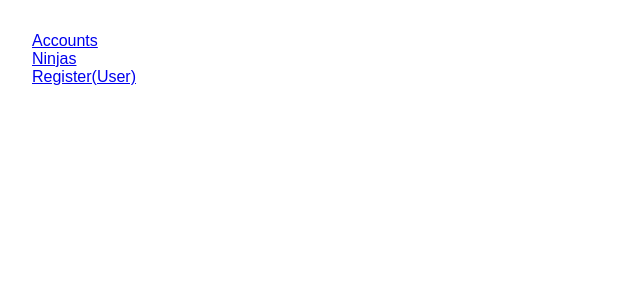
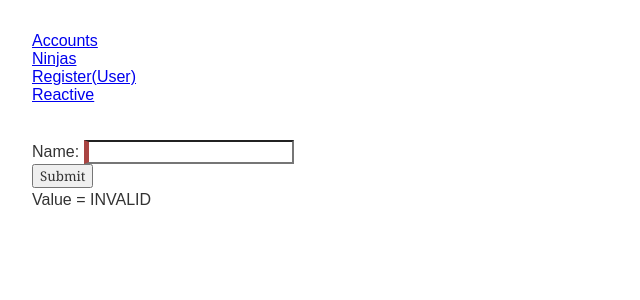
Before and after one commit to Chinmaydg98/ninjas, an Angular app: page /reactive-form in a window 1280 px wide. Before the commit this address led to /. Shown: the top 300 px of the page, without its empty margins (0-640 px from the left). Built offline with nearby package versions, Linux system fonts and the light colour scheme.

Commit message:
ReactiveForms Attempt1

```diff
--- a/src/app/app-routing.module.ts
+++ b/src/app/app-routing.module.ts
@@ -5,12 +5,14 @@ import { AccountsComponent } from './accounts/accounts.component';
 import { NinjasComponent } from './ninjas/ninjas.component';
 import { RegisterUserComponent } from './register-user/register-user.component'
 import { DashboardComponent } from './dashboard/dashboard.component';
+import { ReactiveFormComponent } from './reactive-form/reactive-form.component';
 
 var routes: Routes = [
   { path: '', component: DashboardComponent, pathMatch: 'full' },
   { path: "accounts", component: AccountsComponent },
   { path: "ninjas", component: NinjasComponent },
-  { path: "register-user", component: RegisterUserComponent }
+  { path: "register-user", component: RegisterUserComponent },
+  { path: "reactive-form", component: ReactiveFormComponent}
 ]
 
 @NgModule({
--- a/src/app/app.component.html
+++ b/src/app/app.component.html
@@ -1,3 +1,4 @@
+<header>
     <nav>
         <a routerLink="/accounts">Accounts</a>
     </nav>
@@ -7,5 +8,10 @@
     <nav>
         <a routerLink="/register-user">Register(User)</a>
     </nav>
+    <nav>
+        <a routerLink="/reactive-form">Reactive</a>
+    </nav>
+    <br><br>
+</header>
 <router-outlet></router-outlet>
 <!--<app-register-user></app-register-user>-->
--- a/src/app/app.module.ts
+++ b/src/app/app.module.ts
@@ -12,6 +12,8 @@ import { ServerComComponent } from './server-com/server-com.component';
 import { AppRoutingModule } from './app-routing.module';
 import { RegisterUserComponent } from './register-user/register-user.component';
 import { DashboardComponent } from './dashboard/dashboard.component';
+import { ReactiveFormsModule } from '@angular/forms';
+import { ReactiveFormComponent } from './reactive-form/reactive-form.component';
 
 @NgModule({
   declarations: [
@@ -23,11 +25,13 @@ import { DashboardComponent } from './dashboard/dashboard.component';
     ServerComComponent,
     RegisterUserComponent,
     DashboardComponent,
+    ReactiveFormComponent,
   ],
   imports: [
     BrowserModule,
     FormsModule,
-    AppRoutingModule
+    AppRoutingModule,
+    ReactiveFormsModule
   ],
   providers: [],
   bootstrap: [AppComponent]
--- /dev/null
+++ b/src/app/reactive-form/reactive-form.component.html
@@ -0,0 +1,10 @@
+<form [formGroup]="uForm" (ngSubmit)="onSubmit()">
+    <label>
+        Name:
+        <input type="text" formControlName="uName">
+    </label>
+    <br>
+    <button type="submit">Submit</button>
+</form>
+
+Value = {{ uForm.status }}
--- /dev/null
+++ b/src/app/reactive-form/reactive-form.component.ts
@@ -0,0 +1,23 @@
+import { Component, OnInit } from '@angular/core';
+import { FormControl, Validators, FormGroup } from '@angular/forms';
+
+@Component({
+  selector: 'app-reactive-form',
+  templateUrl: './reactive-form.component.html',
+  styleUrls: ['./reactive-form.component.css']
+})
+export class ReactiveFormComponent implements OnInit {
+
+  uForm = new FormGroup ({
+    uName: new FormControl('', Validators.required),
+  });
+
+  onSubmit(){
+    console.warn(this.uForm.value);
+  }
+
+  constructor() { }
+
+  ngOnInit() {
+  }
+}
```
Also changed, not shown: src/app/reactive-form/reactive-form.component.css (added), 1 other file (tests, documents, lock files or other folders). Lines whose indentation alone changed are shown as unchanged.
